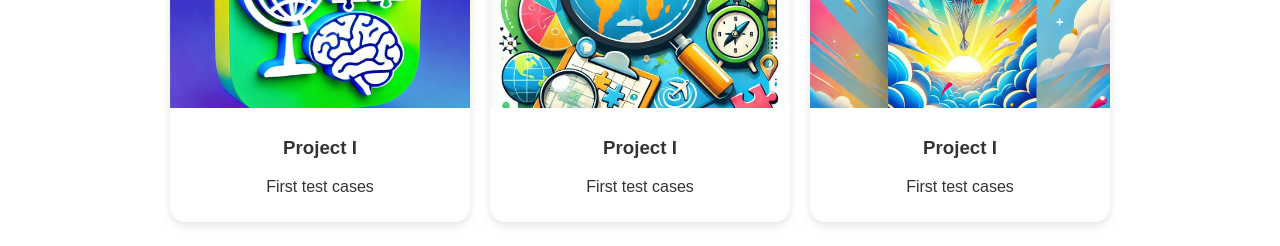
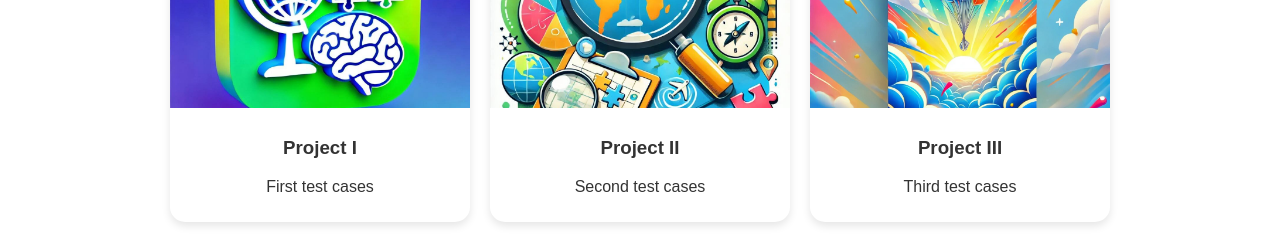
Before and after one commit to iuriism/front-end, a plain HTML site: page index.html in a window 1280 px wide. Shown: the part 1020-1266 px from the top of the page. Drawn offline with Linux system fonts and the light colour scheme.

Commit message:
Изменено назване проектов I II III

```diff
--- a/index.html
+++ b/index.html
@@ -71,16 +71,16 @@
         <div class="Cards">
           <img src="My works image2.jpg" alt="My works image2" />
           <div class="Cards_content">
-            <h3>Project I</h3>
-            <p>First test cases</p>
+            <h3>Project II</h3>
+            <p>Second test cases</p>
           </div>
         </div>
 
         <div class="Cards">
           <img src="My works image3.jpg" alt="My works image3" />
           <div class="Cards_content">
-            <h3>Project I</h3>
-            <p>First test cases</p>
+            <h3>Project III</h3>
+            <p>Third test cases</p>
           </div>
         </div>
       </div>
```
